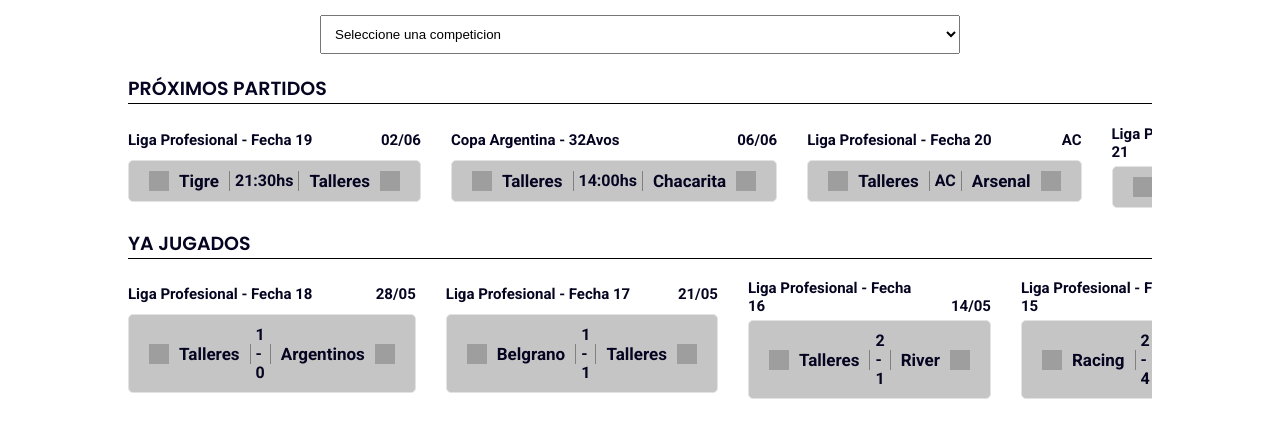
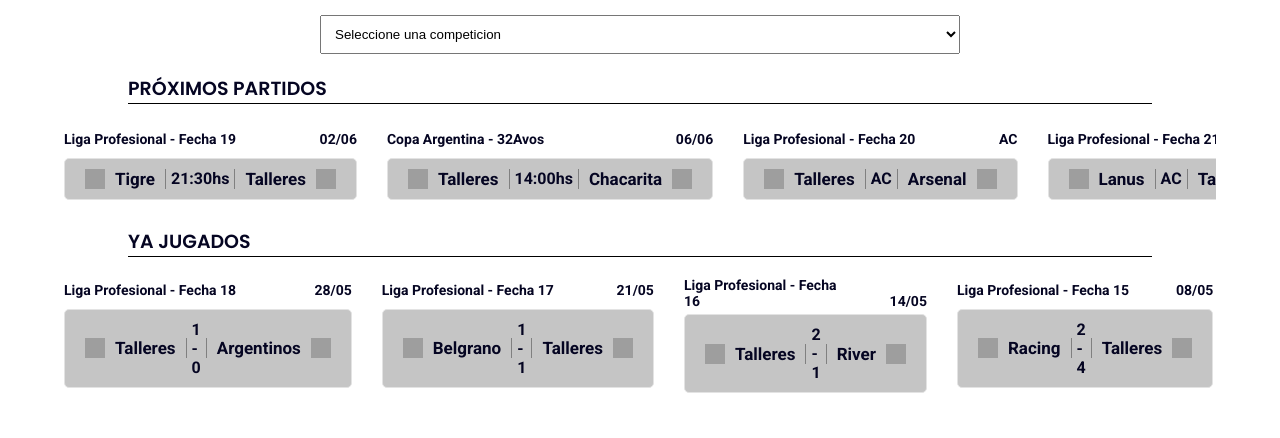
Before and after one commit to Valenn4/proyecto-talleres, a Django app: page /partidos/ in a window 1280 px wide. Shown: the part 122-560 px from the top of the page. Run offline with Django 4.2, Linux system fonts and the light colour scheme; data comes from the database, SQL or seed files in the repository; both versions use the stored data as it was after the commit; grey boxes are pictures that could not be loaded.

Commit message:
new changes

```diff
--- a/talleres_campeon/talleres_campeon/static/css/matchess.css
+++ b/talleres_campeon/talleres_campeon/static/css/matches.css
@@ -25,7 +25,7 @@
 }
 .texts{
     display: flex;
-    width: 75%;
+    width: 90%;
     margin: 20px auto 5px auto;
     border-bottom: 1px solid black;
 }
@@ -40,7 +40,7 @@
     display: flex;
     flex-direction: column;
     margin: auto;
-    width: 80%;
+    width: 90%;
 }
 
 .match {
@@ -61,7 +61,7 @@
     width: 100%;
     margin: auto;
     margin-bottom: 5px;
-    font-size: 15px;
+    font-size: 14px;
 }
 .date {
     display: flex;
@@ -77,11 +77,11 @@
 }
 .teams {
     display: flex;
-    width: 94%;
+    width: 100%;
     background-color: rgb(197, 197, 197);
     border: 1px solid rgb(227, 227, 227);
     border-radius: 5px;
-    padding: 3%;
+    padding: 3% 0%;
     margin: auto;
 }
 .teams img {
--- a/talleres_campeon/talleres_campeon/static/templates/partidos.html
+++ b/talleres_campeon/talleres_campeon/static/templates/partidos.html
@@ -6,7 +6,7 @@
     <meta http-equiv="X-UA-Compatible" content="IE=edge">
     <meta name="viewport" content="width=device-width, initial-scale=1.0">
     <title>Document</title>
-    <link rel="stylesheet" href="{% static 'css/matchess.css' %}">
+    <link rel="stylesheet" href="{% static 'css/matches.css' %}">
 </head>
 <body>
     {% include 'header.html' %}
```
Also changed, not shown: talleres_campeon/db.sqlite3.
